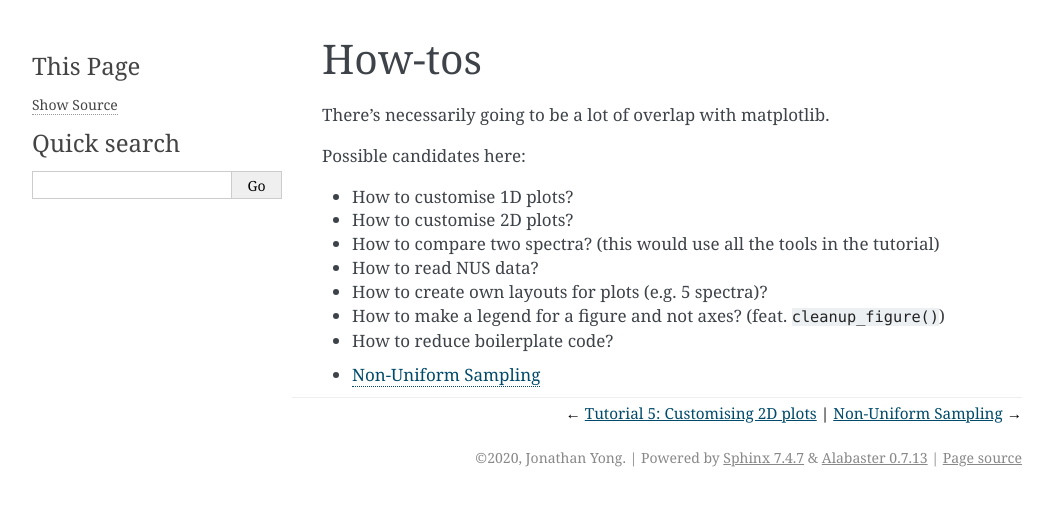
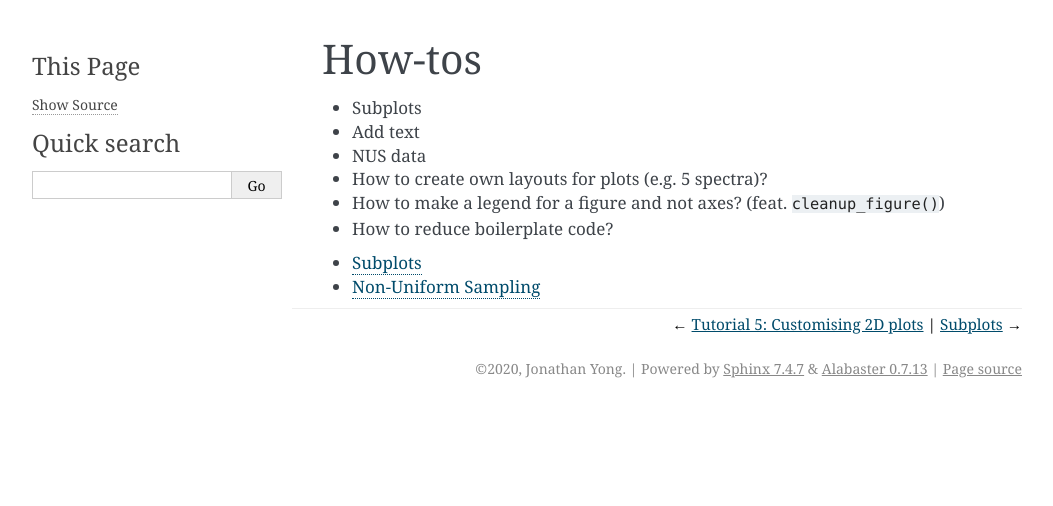
Before and after one commit to yongrenjie/penguins, a Sphinx documentation site: the page built from docs/howto/index.rst, in a window 1280 px wide. Shown: the top 506 px of the page, without its empty margins (118-1171 px from the left). Built offline with Sphinx 7.4.7, drawn with Linux system fonts in a browser that asks for light colours; pages that are not in the unit, such as notebooks, are missing from menus.

Commit message:
[docs] Outline howtos

```diff
--- a/docs/howto/index.rst
+++ b/docs/howto/index.rst
@@ -1,17 +1,11 @@
 How-tos
 =======
 
-There's necessarily going to be a lot of overlap with matplotlib.
+* Subplots
 
-Possible candidates here:
+* Add text
 
-* How to customise 1D plots?
-
-* How to customise 2D plots?
-
-* How to compare two spectra? (this would use all the tools in the tutorial)
-
-* How to read NUS data?
+* NUS data
 
 * How to create own layouts for plots (e.g. 5 spectra)?
 
@@ -23,4 +17,5 @@ Possible candidates here:
 .. toctree::
    :maxdepth: 2
 
+   subplots
    nus
```
Also changed, not shown: docs/tutorials/index.rst (+0 -7 lines), docs/howto/subplots.rst (renamed from docs/tutorials/subplots.rst).
